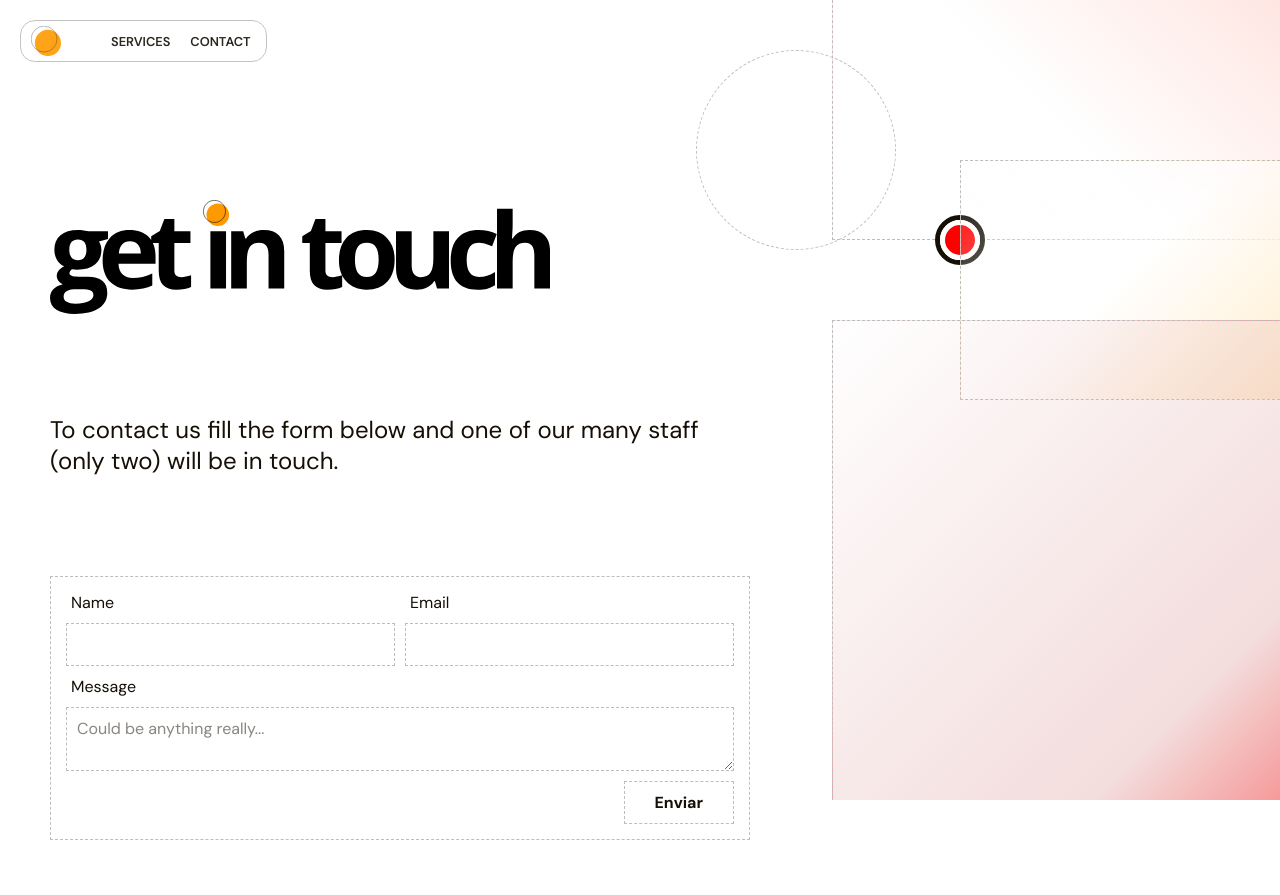
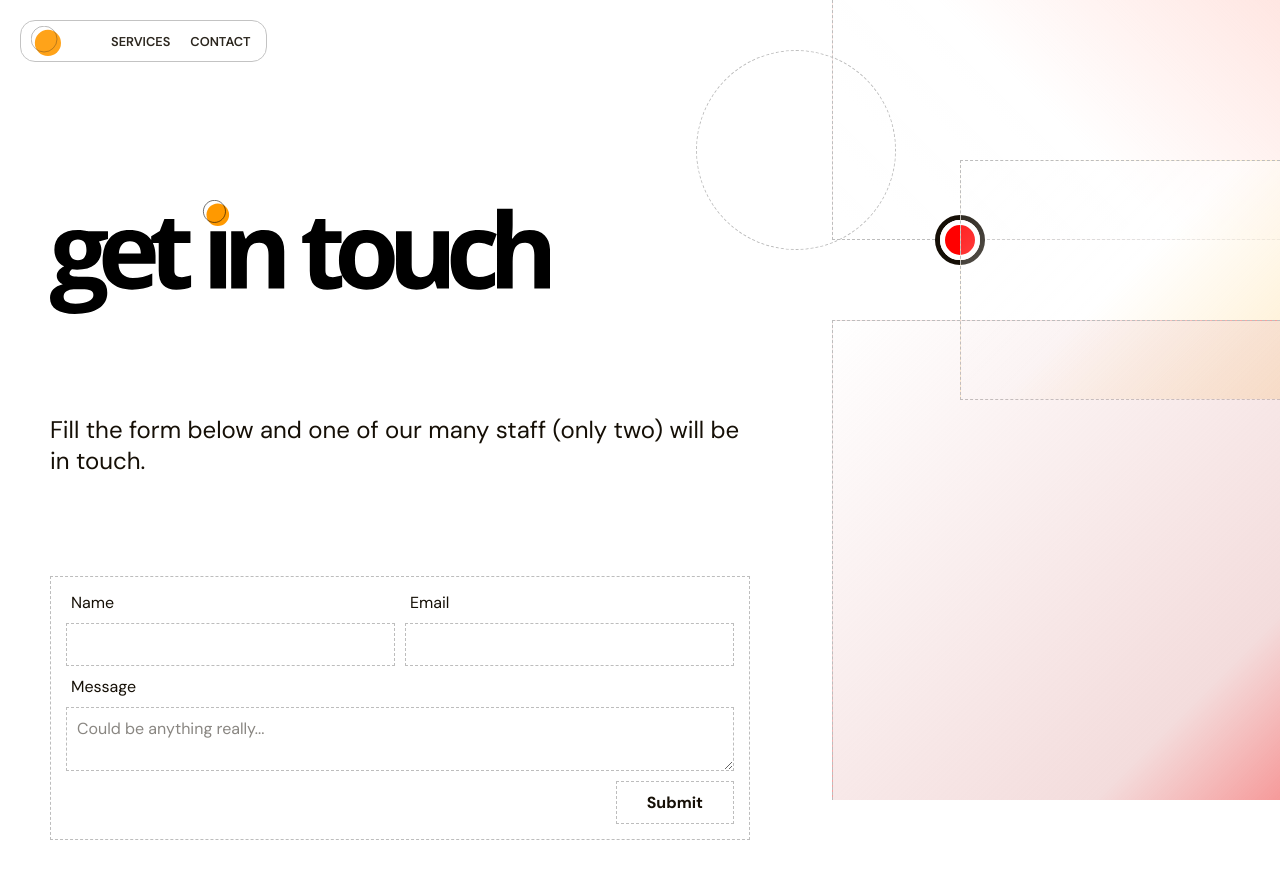
Before and after one commit to Jotadebeese/pagina-one, a Next.js app: page /contact in a window 1280 px wide. Shown: the top 895 px of the page. Built offline with nearby package versions, Linux system fonts and the light colour scheme.

Commit message:
Updated navbar

```diff
--- a/src/components/NavMenu.tsx
+++ b/src/components/NavMenu.tsx
@@ -16,7 +16,7 @@ export default function NavMenu() {
                     </Link>
                 </li>
                 <li>
-                    <Link href={'/#about'}>
+                    <Link href={'/contact'}>
                         CONTACT
                     </Link>
                 </li>
--- a/src/components/ui/Buttons.tsx
+++ b/src/components/ui/Buttons.tsx
@@ -92,9 +92,10 @@ export function FormNext(
     )
 }
 export function FormSubmit(
-    {style}:
+    {style, title}:
     {
         style?: React.CSSProperties,
+        title: string,
     }
 ) {
     return (
@@ -103,7 +104,7 @@ export function FormSubmit(
             className={styles.button}
             style={style}
         >
-            Enviar
+            {title}
         </button>
     )
 }
--- a/src/components/ui/ContactPageCard.tsx
+++ b/src/components/ui/ContactPageCard.tsx
@@ -7,7 +7,7 @@ export default function ContactPageCard() {
     return (
         <div className={styles.main}>
             <Image src={contact} alt="Contact" width={500} />
-            <p>To contact us fill the form below and one of our many staff &#40;only two&#41; will be in touch.</p>
+            <p>Fill the form below and one of our many staff &#40;only two&#41; will be in touch.</p>
             <BasicForm
                 inputFields={{
                     name: {
--- a/src/components/ui/Forms.tsx
+++ b/src/components/ui/Forms.tsx
@@ -74,6 +74,7 @@ export function BasicForm(
                 formErrors[name] = error;
             }
         });
+        console.log('Form errors:', formErrors);
         setErrors(formErrors);
         return Object.keys(formErrors).length === 0;
     }
@@ -96,10 +97,17 @@ export function BasicForm(
         const colombiaPhoneRegex = /^\(?(\d{3})\)?[- ]?(\d{3})[- ]?(\d{4})$/;
         return colombiaPhoneRegex.test(phoneNumber);
     };
+    const handleSubmit = (e: React.FormEvent<HTMLFormElement>) => {
+        e.preventDefault();
+        const formIsValid = validateForm();
+        if (formIsValid) {
+            console.log('Form data:', formData);
+        }
+    }
     return (
         <div className={styles.main}>
             {title && (<h2>{title}</h2>)}
-            <form className={styles.formContainer}>
+            <form onSubmit={handleSubmit}  className={styles.formContainer}>
                 {Object.keys(inputFields).map((name) => {
                     const { type, required, label, placeholder, smallLabel, style } = inputFields[name];
                     return (
@@ -121,6 +129,7 @@ export function BasicForm(
                 })}
                 <FormSubmit
                     style={{ marginLeft: 'auto', gridColumn: 'span 2' }}
+                    title='Submit'
                 />
             </form>
         </div>
--- a/src/components/ui/Inputs.tsx
+++ b/src/components/ui/Inputs.tsx
@@ -50,7 +50,7 @@ export function Input(
                     onChange={handleChange}
                     placeholder={placeholder}
                     id={name}
-                    style={error?.[name as keyof typeof error] ? invalidInputStyle : {}}
+                    style={error ? invalidInputStyle : {}}
                     required={required}
                     min={min}
                     max={max}
```
